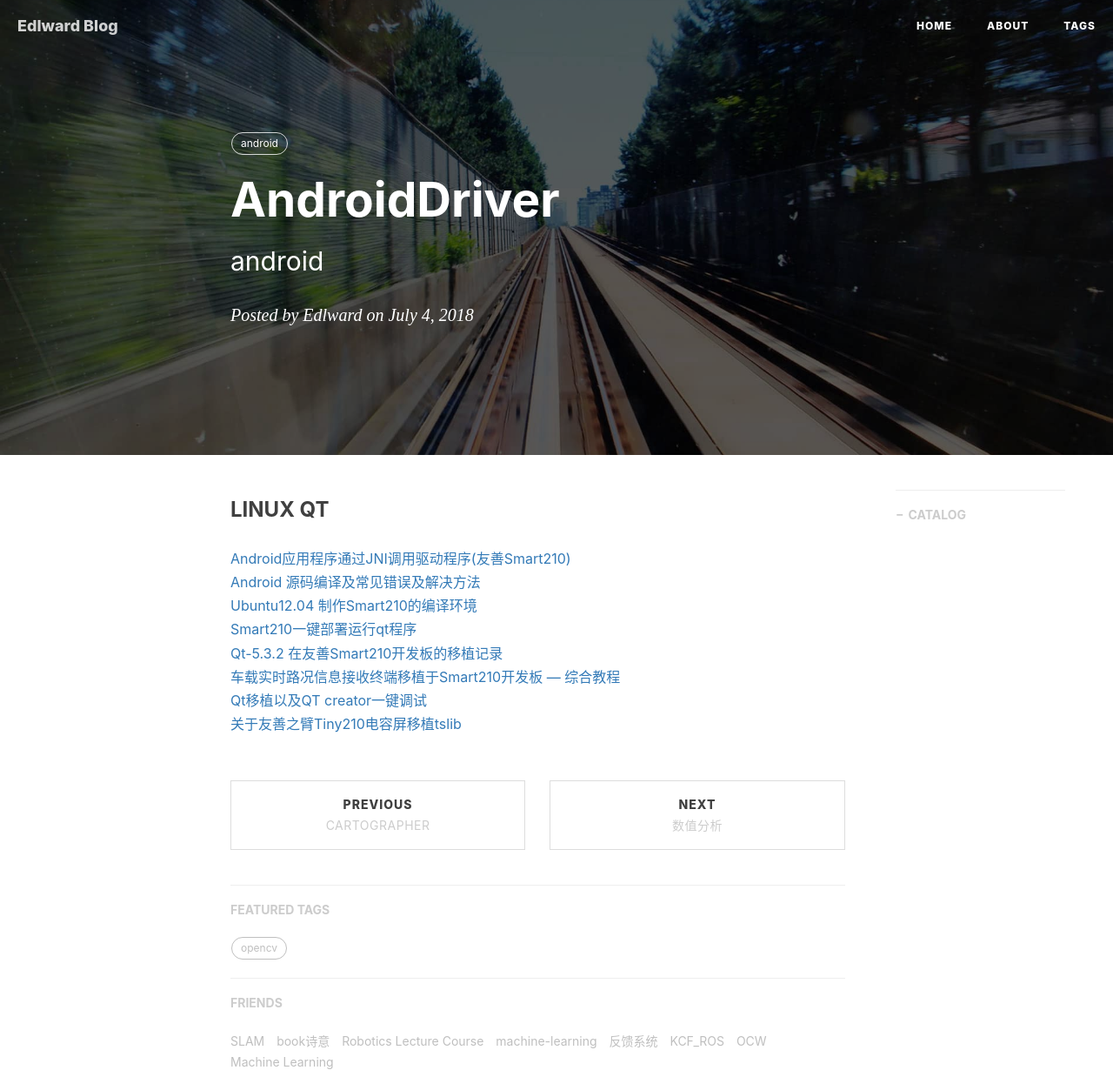
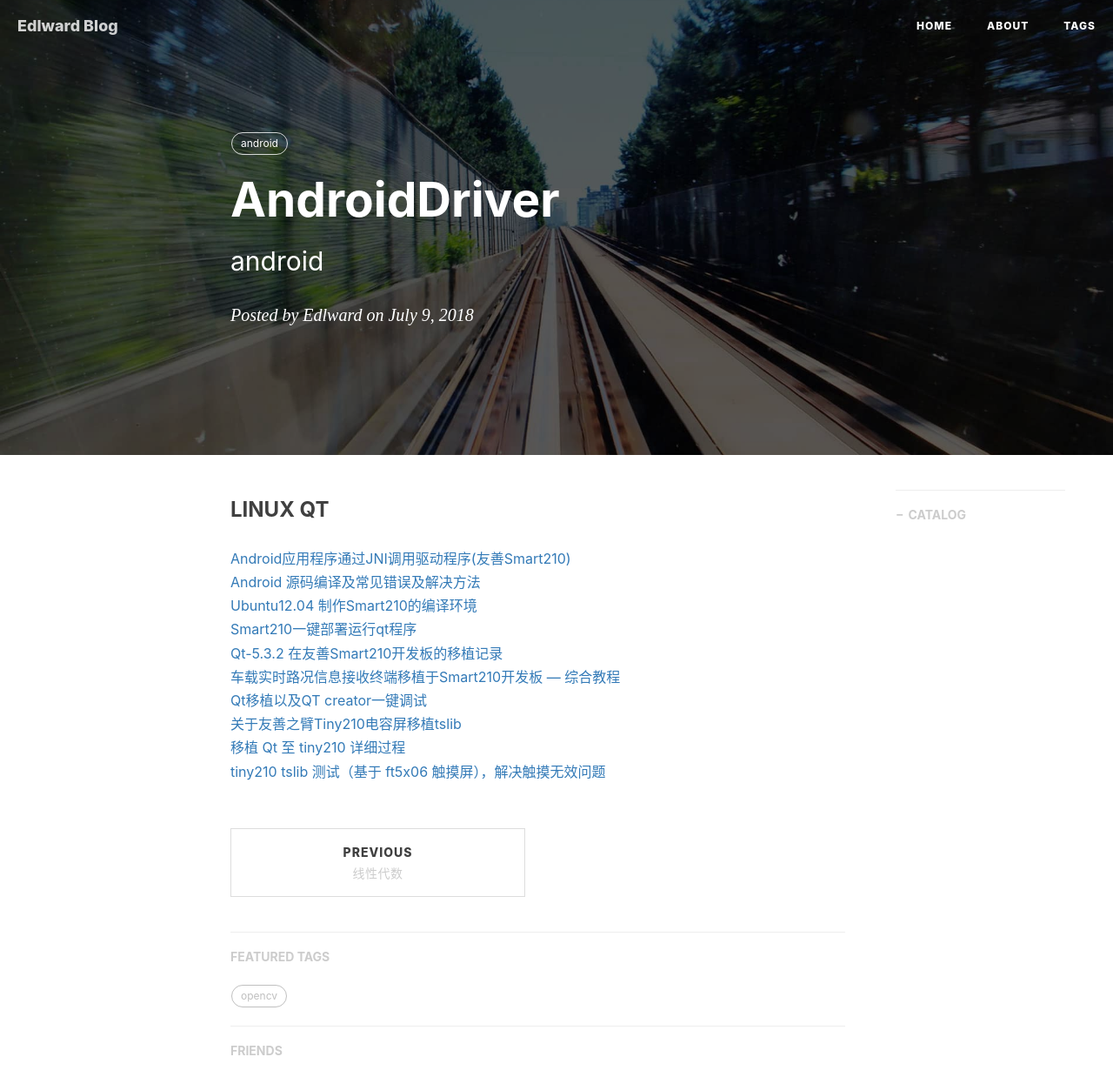
Before and after one commit to gary-robotics/dlward, a Jekyll site: the page built from _posts/2018-07-09-AndroidDriver-2018.markdown, in a window 1280 px wide, cut to the strip 0-1238 px from the top of the page. Shown: the whole strip at 87% size. Built offline with Jekyll 4.4.1, drawn with Linux system fonts in a browser that asks for light colours; nearby versions of some CDN libraries; comment, search, counter and statistics services are not loaded.

Commit message:
Update and rename 2018-07-04-AndroidDriver-2018.markdown to 2018-07-09-AndroidDriver-2018.markdown

```diff
--- a/_posts/2018-07-04-AndroidDriver-2018.markdown
+++ b/_posts/2018-07-09-AndroidDriver-2018.markdown
@@ -20,3 +20,5 @@ tags:
 [车载实时路况信息接收终端移植于Smart210开发板 --- 综合教程](https://blog.csdn.net/geng823/article/details/31898369)
 [Qt移植以及QT creator一键调试](https://blog.csdn.net/kunkliu/article/details/78740933)
 [关于友善之臂Tiny210电容屏移植tslib](https://blog.csdn.net/embed_coder/article/details/52156427)
+[移植 Qt 至 tiny210 详细过程](http://www.cnblogs.com/GyForever1004/p/8955665.html)
+[tiny210 tslib 测试（基于 ft5x06 触摸屏），解决触摸无效问题](https://www.cnblogs.com/GyForever1004/p/8955673.html)
```
Also changed, not shown: other parts of _posts/2018-07-09-AndroidDriver-2018.markdown (+1 -1 lines).
